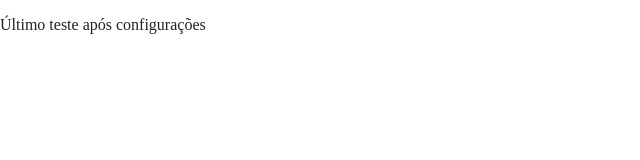
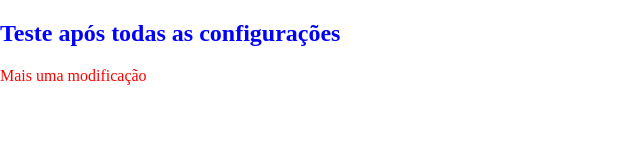
Before and after one commit to joaopaulo-web/locacarros, a website built with Parcel: page index.html in a window 1280 px wide. Shown: the whole page, without its empty margins (0-640 px from the left). Built offline with nearby package versions, Linux system fonts and the light colour scheme.

Commit message:
Adição de h2 ao index e alteração de css para teste

```diff
--- a/css/main.css
+++ b/css/main.css
@@ -16,7 +16,13 @@ html {
   font-size: 1em;
   line-height: 1.4;
 }
+h2{
+  color: blue;
+}
 
+p{
+  color: red;
+}
 /*
  * Remove text-shadow in selection highlight:
  * https://twitter.com/miketaylr/status/12228805301
--- a/index.html
+++ b/index.html
@@ -25,7 +25,8 @@
 <body>
 
   <!-- Add your site or application content here -->
-  <p>Último teste após configurações</p>
+  <h2>Teste após todas as configurações</h2>
+  <p>Mais uma modificação</p>
   <script src="js/vendor/modernizr-3.11.2.min.js"></script>
   <script src="js/plugins.js"></script>
   <script src="js/main.js"></script>
```
